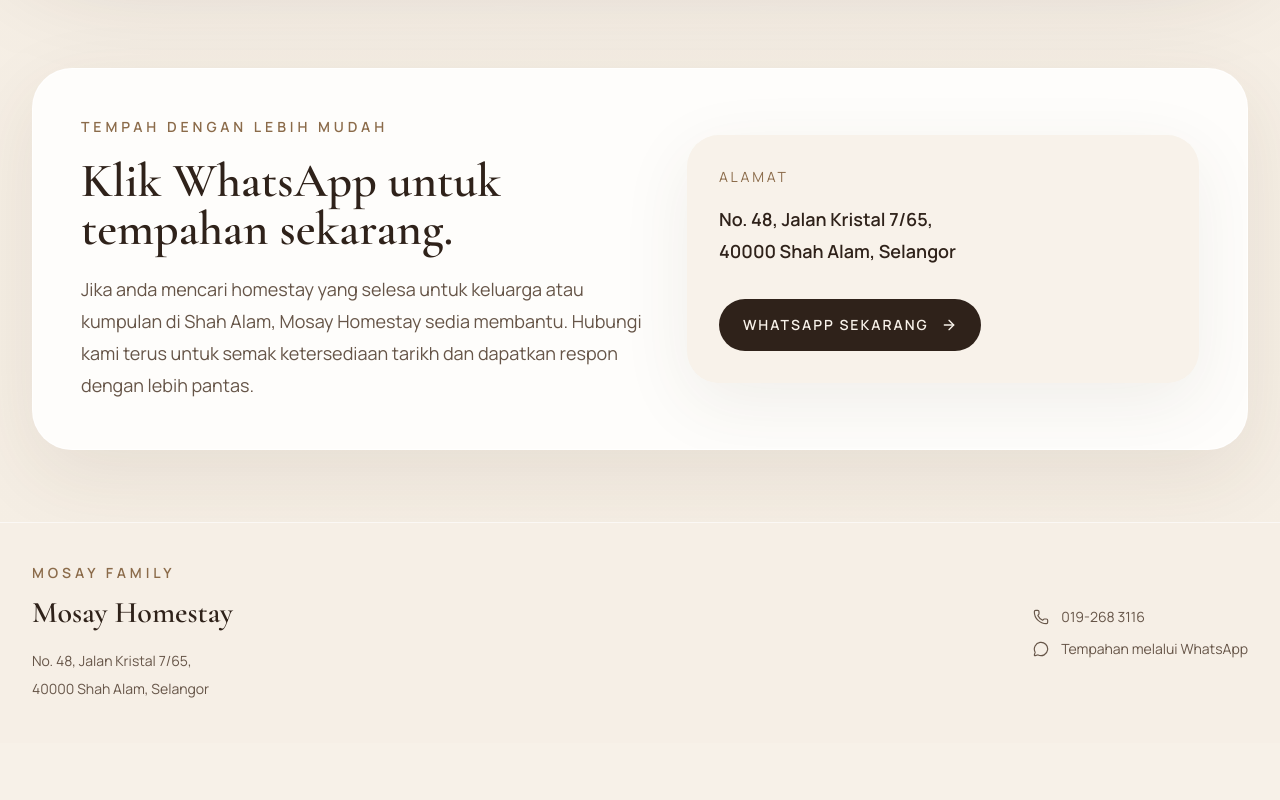
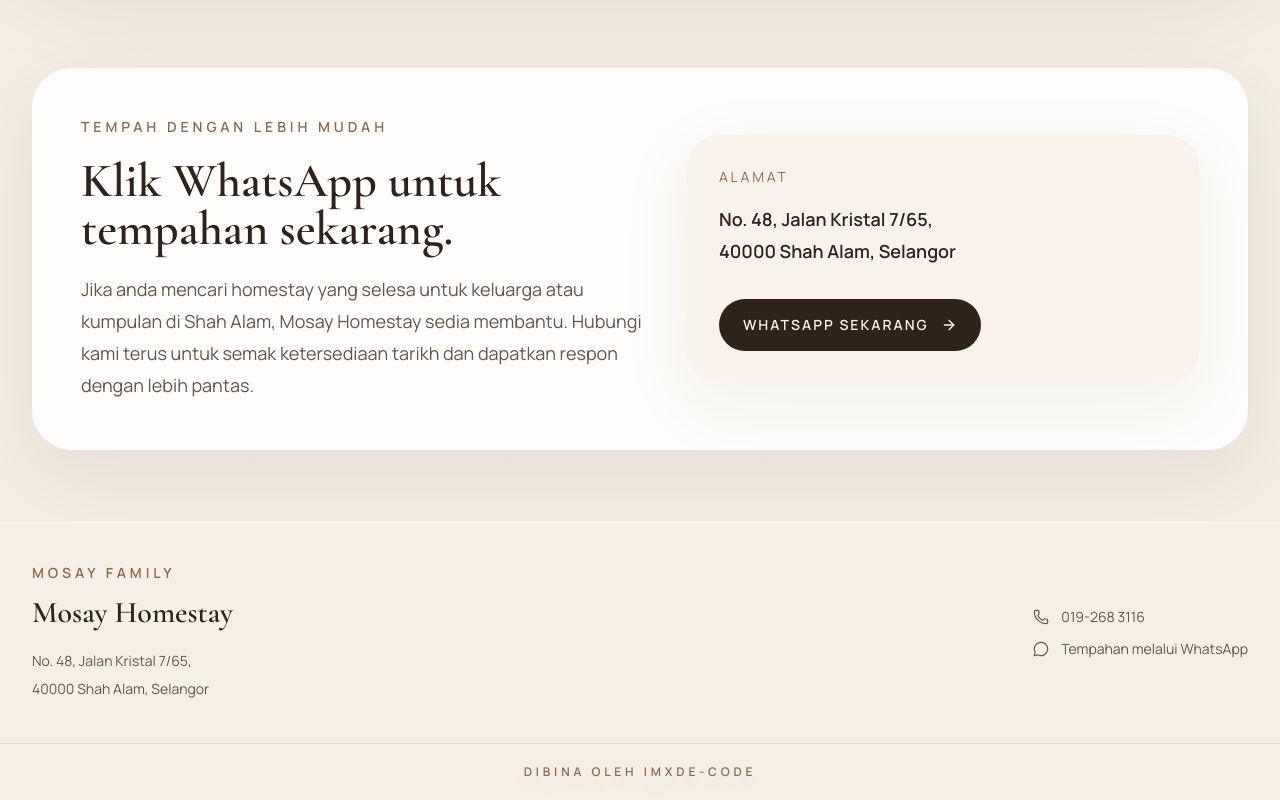
Before and after one commit to imxde-code/MosayHomestay, a React (Vite) app: page / in a window 1280 px wide. Shown: the part 6044-6844 px from the top of the page. Before the commit the page ends 6787 px from the top, so only its background shows below. Built offline with nearby package versions, Linux system fonts and the light colour scheme.

Commit message:
Add builder credit to footer

```diff
--- a/src/App.jsx
+++ b/src/App.jsx
@@ -666,6 +666,12 @@
             </a>
           </div>
         </div>
+
+        <div className="border-t border-[#e7dacb] px-4 py-5 text-center sm:px-6 lg:px-8">
+          <p className="signature-shadow text-xs font-semibold uppercase tracking-[0.32em] text-[#8b6b4a]">
+            Dibina oleh imxde-code
+          </p>
+        </div>
       </footer>
 
       <a
--- a/src/index.css
+++ b/src/index.css
@@ -78,6 +78,10 @@
   animation: float-card 8s ease-in-out infinite 1.1s;
 }
 
+.signature-shadow {
+  text-shadow: 0 10px 28px rgba(92, 68, 47, 0.2);
+}
+
 @keyframes fade-up {
   from {
     opacity: 0;
```
